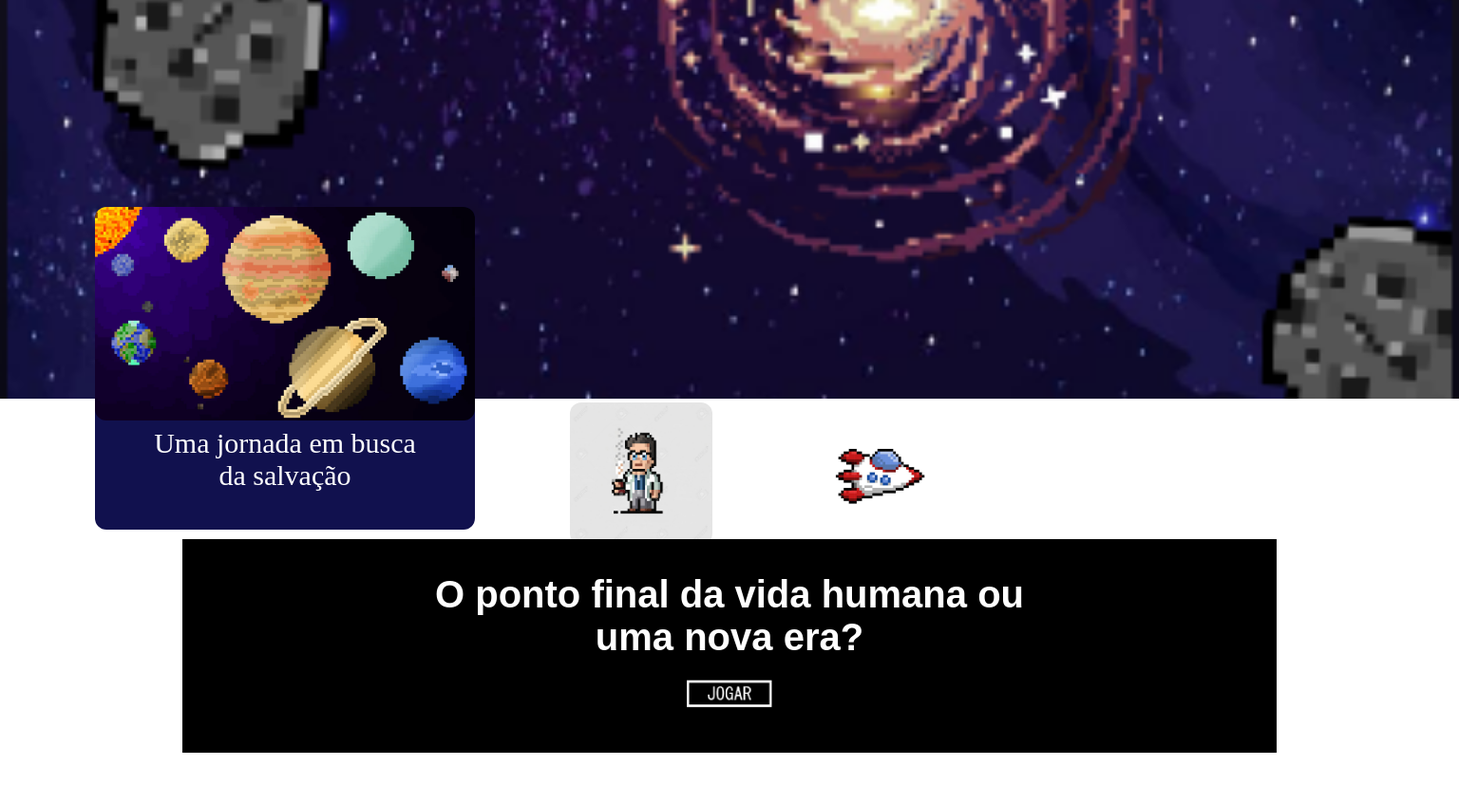
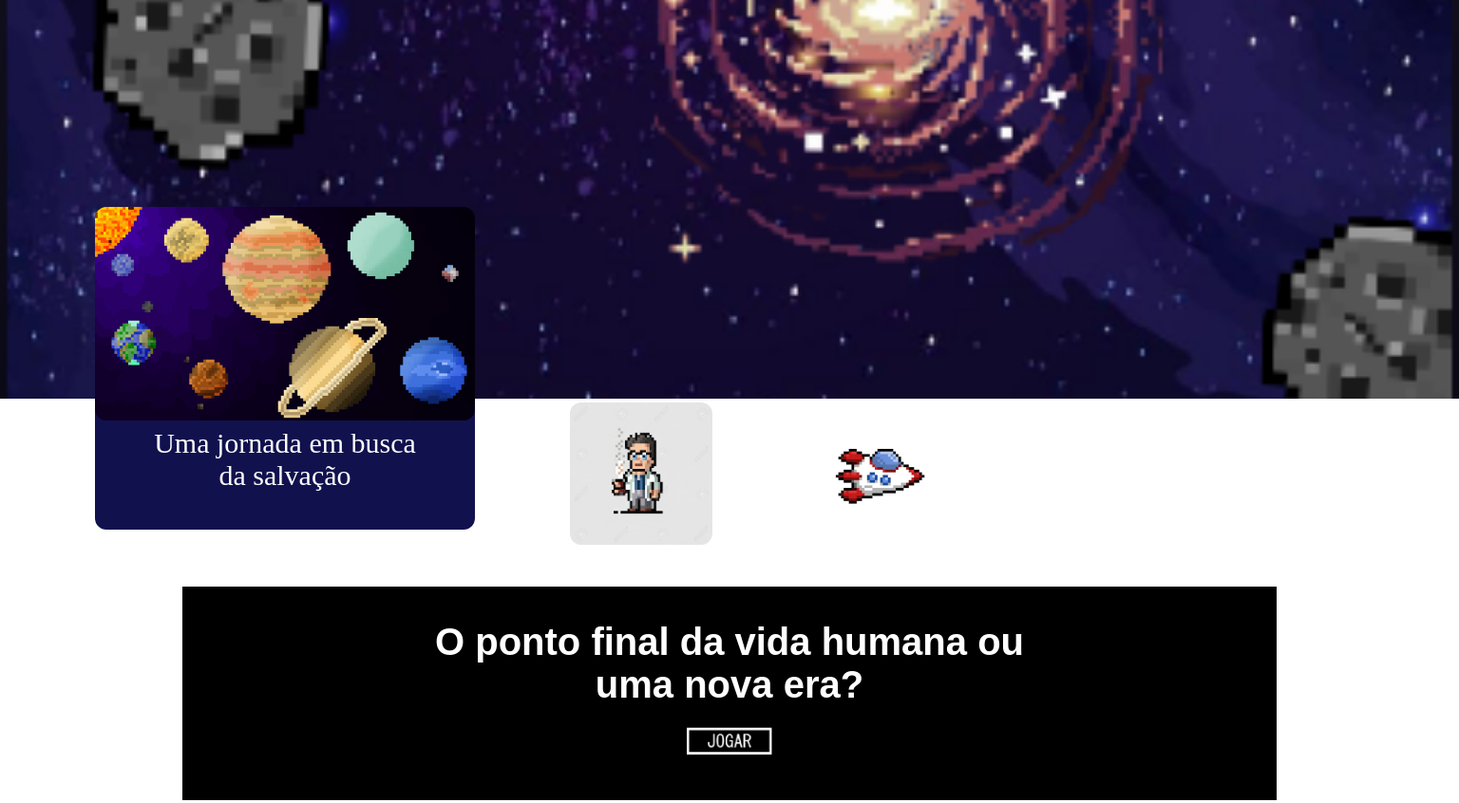
Before and after one commit to kauakaw/game, a plain HTML site: page game/index.html in a window 1536 px wide. Shown: the part 482-1328 px from the top of the page at 95% size. Drawn offline with Linux system fonts and the light colour scheme; a web font is replaced by a local one.

Commit message:
Update style.css

```diff
--- a/game/style.css
+++ b/game/style.css
@@ -283,3 +283,8 @@
         font-size: 8px;
     }
 }
+@media (min-width: 1490px){
+    .jogar{
+        top: 1100px;
+    }
+}
```
